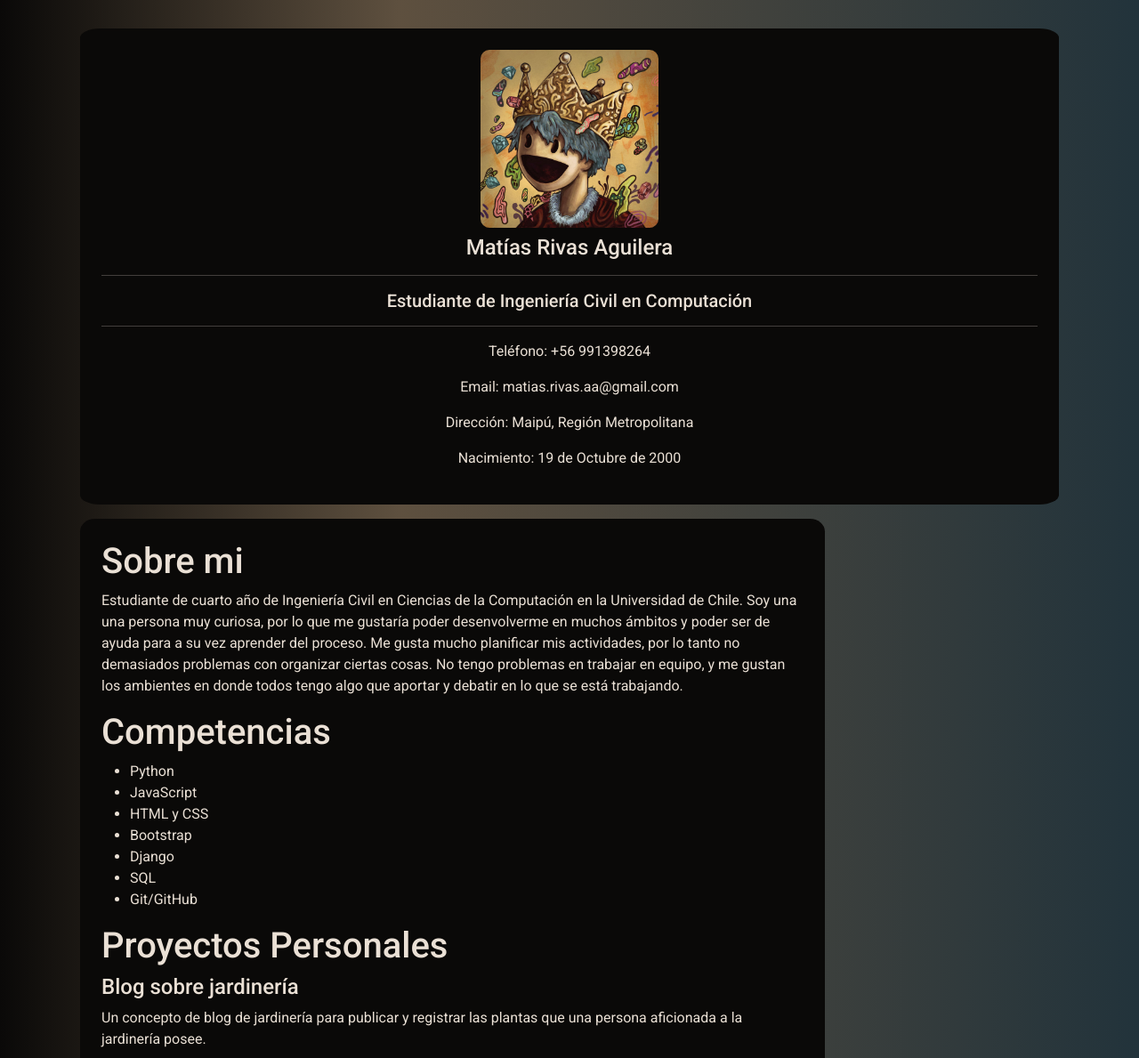
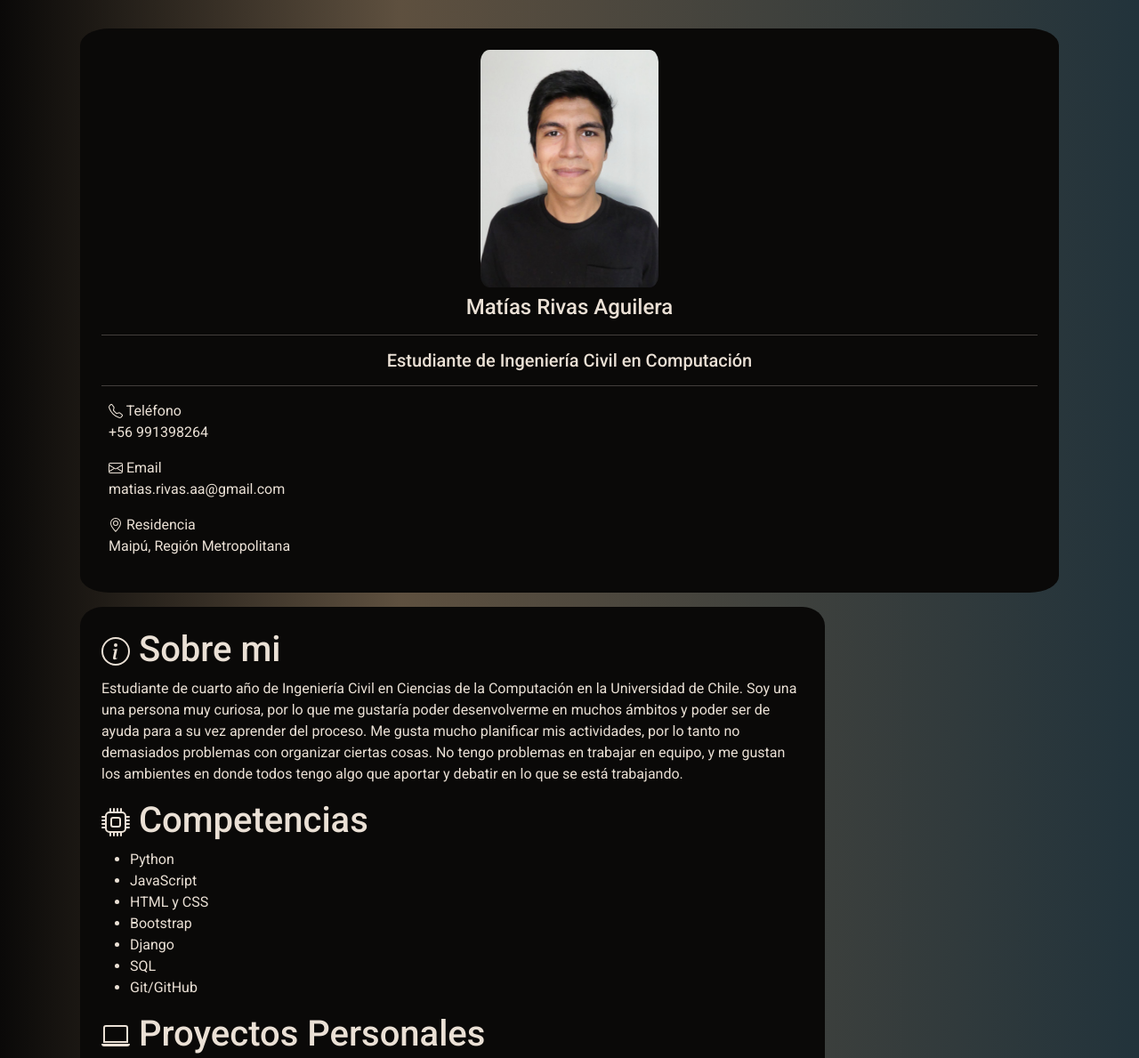
Before and after one commit to MatiasRivas00/MatiasRivas00.github.io, a plain HTML site: page index.html in a window 1280 px wide. Shown: the top 1189 px of the page at 89% size. Drawn offline with Linux system fonts and the light colour scheme.

Commit message:
Add, Icons and profile photo

```diff
--- a/css/style.css
+++ b/css/style.css
@@ -7,9 +7,14 @@ body {
 
 #sidebar, #info{
     background: #0a0908;
-    border-radius: 2%;
+    border-radius: 3%;
 }
 
 #sidebar>img {
     border-radius: 5%
 }
+
+#contact {
+    text-align: left;
+    margin: 0.5rem;
+}
--- a/index.html
+++ b/index.html
@@ -15,22 +15,49 @@
     <div class="container p-4">
         <div class="row">
             <aside class="col text-center p-4 m-2" id="sidebar">
-                <img src="img/profile.jpg" alt="My profile photo" width="200">
+                <img src="img/me.jpg" alt="My profile photo" width="200">
                 <h4 class="m-2">Matías Rivas Aguilera</h2>
                 <hr>
                 <h5>Estudiante de Ingeniería Civil en Computación</h3>
                 <hr>
                 <div id="contact">
-                    <p>Teléfono: +56 991398264</p>
-                    <p>Email: matias.rivas.aa@gmail.com</p>
-                    <p>Dirección: Maipú, Región Metropolitana</p>
-                    <p>Nacimiento: 19 de Octubre de 2000</p>
+                    <p>
+                        <svg xmlns="http://www.w3.org/2000/svg" width="16" height="16" fill="currentColor" class="bi bi-telephone" viewBox="0 0 16 16">
+                            <path d="M3.654 1.328a.678.678 0 0 0-1.015-.063L1.605 2.3c-.483.484-.661 1.169-.45 1.77a17.568 17.568 0 0 0 4.168 6.608 17.569 17.569 0 0 0 6.608 4.168c.601.211 1.286.033 1.77-.45l1.034-1.034a.678.678 0 0 0-.063-1.015l-2.307-1.794a.678.678 0 0 0-.58-.122l-2.19.547a1.745 1.745 0 0 1-1.657-.459L5.482 8.062a1.745 1.745 0 0 1-.46-1.657l.548-2.19a.678.678 0 0 0-.122-.58L3.654 1.328zM1.884.511a1.745 1.745 0 0 1 2.612.163L6.29 2.98c.329.423.445.974.315 1.494l-.547 2.19a.678.678 0 0 0 .178.643l2.457 2.457a.678.678 0 0 0 .644.178l2.189-.547a1.745 1.745 0 0 1 1.494.315l2.306 1.794c.829.645.905 1.87.163 2.611l-1.034 1.034c-.74.74-1.846 1.065-2.877.702a18.634 18.634 0 0 1-7.01-4.42 18.634 18.634 0 0 1-4.42-7.009c-.362-1.03-.037-2.137.703-2.877L1.885.511z"/>
+                        </svg>
+                        Teléfono
+                        <br>
+                        +56 991398264
+                    </p>
+                    <p>
+                        <svg xmlns="http://www.w3.org/2000/svg" width="16" height="16" fill="currentColor" class="bi bi-envelope" viewBox="0 0 16 16">
+                            <path d="M0 4a2 2 0 0 1 2-2h12a2 2 0 0 1 2 2v8a2 2 0 0 1-2 2H2a2 2 0 0 1-2-2V4Zm2-1a1 1 0 0 0-1 1v.217l7 4.2 7-4.2V4a1 1 0 0 0-1-1H2Zm13 2.383-4.708 2.825L15 11.105V5.383Zm-.034 6.876-5.64-3.471L8 9.583l-1.326-.795-5.64 3.47A1 1 0 0 0 2 13h12a1 1 0 0 0 .966-.741ZM1 11.105l4.708-2.897L1 5.383v5.722Z"/>
+                        </svg>
+                        Email
+                        <br>
+                        matias.rivas.aa@gmail.com
+                    </p>
+                    <p>
+                        <svg xmlns="http://www.w3.org/2000/svg" width="16" height="16" fill="currentColor" class="bi bi-geo-alt" viewBox="0 0 16 16">
+                            <path d="M12.166 8.94c-.524 1.062-1.234 2.12-1.96 3.07A31.493 31.493 0 0 1 8 14.58a31.481 31.481 0 0 1-2.206-2.57c-.726-.95-1.436-2.008-1.96-3.07C3.304 7.867 3 6.862 3 6a5 5 0 0 1 10 0c0 .862-.305 1.867-.834 2.94zM8 16s6-5.686 6-10A6 6 0 0 0 2 6c0 4.314 6 10 6 10z"/>
+                            <path d="M8 8a2 2 0 1 1 0-4 2 2 0 0 1 0 4zm0 1a3 3 0 1 0 0-6 3 3 0 0 0 0 6z"/>
+                        </svg>
+                        Residencia
+                        <br>
+                        Maipú, Región Metropolitana</p>
                 </div>
             </aside>
 
             <section class="col-9 p-4 m-2" id="info">
                 <article>
-                    <h1>Sobre mi</h1>
+                    <h1>
+                        <svg xmlns="http://www.w3.org/2000/svg" width="32" height="32" fill="currentColor" class="bi bi-info-circle" viewBox="0 0 16 16">
+                            <path d="M8 15A7 7 0 1 1 8 1a7 7 0 0 1 0 14zm0 1A8 8 0 1 0 8 0a8 8 0 0 0 0 16z"/>
+                            <path d="m8.93 6.588-2.29.287-.082.38.45.083c.294.07.352.176.288.469l-.738 3.468c-.194.897.105 1.319.808 1.319.545 0 1.178-.252 1.465-.598l.088-.416c-.2.176-.492.246-.686.246-.275 0-.375-.193-.304-.533L8.93 6.588zM9 4.5a1 1 0 1 1-2 0 1 1 0 0 1 2 0z"/>
+                        </svg>
+                        Sobre mi
+                    </h1>
+
                     <p>
                         Estudiante de cuarto año de Ingeniería Civil en Ciencias de la Computación en la Universidad de Chile. Soy una
                         una persona muy curiosa, por lo que me gustaría poder desenvolverme en muchos ámbitos y poder ser de ayuda para
@@ -40,7 +67,11 @@
                     </p>
                 </article>
                 <article>
-                    <h1>Competencias</h1>
+                    <h1>
+                        <svg xmlns="http://www.w3.org/2000/svg" width="32" height="32" fill="currentColor" class="bi bi-cpu" viewBox="0 0 16 16">
+                            <path d="M5 0a.5.5 0 0 1 .5.5V2h1V.5a.5.5 0 0 1 1 0V2h1V.5a.5.5 0 0 1 1 0V2h1V.5a.5.5 0 0 1 1 0V2A2.5 2.5 0 0 1 14 4.5h1.5a.5.5 0 0 1 0 1H14v1h1.5a.5.5 0 0 1 0 1H14v1h1.5a.5.5 0 0 1 0 1H14v1h1.5a.5.5 0 0 1 0 1H14a2.5 2.5 0 0 1-2.5 2.5v1.5a.5.5 0 0 1-1 0V14h-1v1.5a.5.5 0 0 1-1 0V14h-1v1.5a.5.5 0 0 1-1 0V14h-1v1.5a.5.5 0 0 1-1 0V14A2.5 2.5 0 0 1 2 11.5H.5a.5.5 0 0 1 0-1H2v-1H.5a.5.5 0 0 1 0-1H2v-1H.5a.5.5 0 0 1 0-1H2v-1H.5a.5.5 0 0 1 0-1H2A2.5 2.5 0 0 1 4.5 2V.5A.5.5 0 0 1 5 0zm-.5 3A1.5 1.5 0 0 0 3 4.5v7A1.5 1.5 0 0 0 4.5 13h7a1.5 1.5 0 0 0 1.5-1.5v-7A1.5 1.5 0 0 0 11.5 3h-7zM5 6.5A1.5 1.5 0 0 1 6.5 5h3A1.5 1.5 0 0 1 11 6.5v3A1.5 1.5 0 0 1 9.5 11h-3A1.5 1.5 0 0 1 5 9.5v-3zM6.5 6a.5.5 0 0 0-.5.5v3a.5.5 0 0 0 .5.5h3a.5.5 0 0 0 .5-.5v-3a.5.5 0 0 0-.5-.5h-3z"/>
+                        </svg>
+                        Competencias</h1>
                     <ul>
                         <li>Python</li>
                         <li>JavaScript</li>
@@ -53,7 +84,12 @@
                 </article>
 
                 <article>
-                    <h1>Proyectos Personales</h1>
+                    <h1>
+                        <svg xmlns="http://www.w3.org/2000/svg" width="32" height="32" fill="currentColor" class="bi bi-laptop" viewBox="0 0 16 16">
+                            <path d="M13.5 3a.5.5 0 0 1 .5.5V11H2V3.5a.5.5 0 0 1 .5-.5h11zm-11-1A1.5 1.5 0 0 0 1 3.5V12h14V3.5A1.5 1.5 0 0 0 13.5 2h-11zM0 12.5h16a1.5 1.5 0 0 1-1.5 1.5h-13A1.5 1.5 0 0 1 0 12.5z"/>
+                        </svg>
+                        Proyectos Personales
+                    </h1>
                     <div>
                         <h4>Blog sobre jardinería</h4>
                         <p>
```
Also changed, not shown: img/me.jpg (added).
